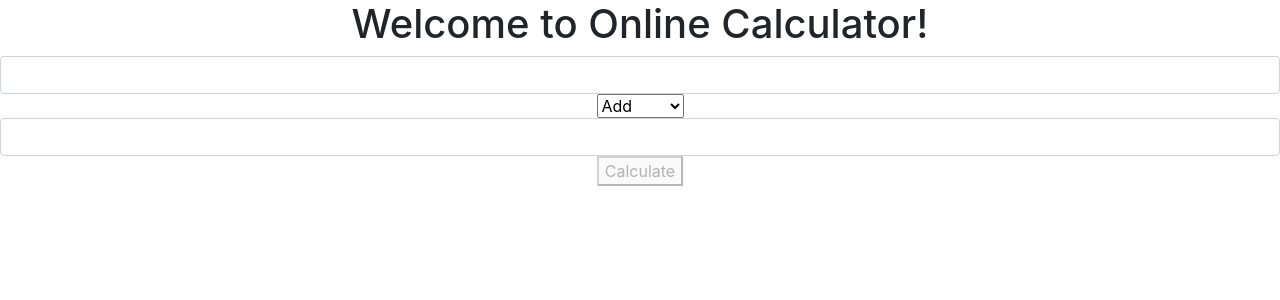
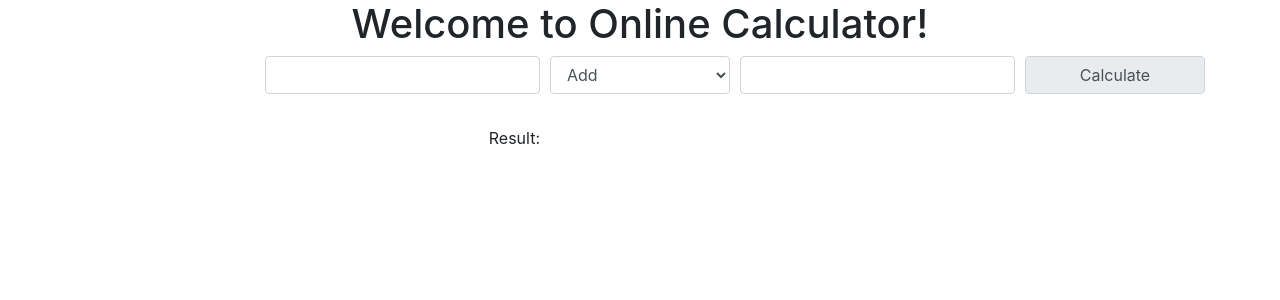
Before and after one commit to ofodjs/OnlineCalculator, an Angular app in the folder angular/: page /calculator in a window 1280 px wide. Shown: the top 300 px of the page. Built offline with nearby package versions, Linux system fonts and the light colour scheme.

Commit message:
Fixed markup to use bootstrap classes.

```diff
--- a/angular/src/app/calculator/calculator.component.css
+++ b/angular/src/app/calculator/calculator.component.css
@@ -0,0 +1,21 @@
+#calc-form .row div
+{
+	padding-left: 5px;
+	padding-right: 5px;
+}
+
+#calc-form .row
+{
+	min-height: 70px;
+}
+
+.error-message
+{
+	color: #ff0000;
+	font-size: 14px;
+}
+
+form.ng-valid button[type="submit"]
+{
+	cursor: pointer;
+}
--- a/angular/src/app/calculator/calculator.component.html
+++ b/angular/src/app/calculator/calculator.component.html
@@ -1,32 +1,57 @@
-<form (ngSubmit)="recalculate()" #calcForm="ngForm">
+<form (ngSubmit)="recalculate()" #calcForm="ngForm"
+	id="calc-form">
 
+<div align="center" class="container">
+
+<div class="row">
+<div class="col-md-3 offset-md-2">
 	<input [(ngModel)]="model.operand1" #operand1="ngModel"
 		id="operand1" name="operand1" autocomplete="off"
-		class="form-control" required>
+		class="form-control" required pattern="\d+(\.\d+)?">
 	<div [hidden]="operand1.valid || operand1.pristine"
-	     class="alert alert-danger">
+	     class="error-message">
 	  Field should have numeric format
 	</div>
+</div>
 
+<div class="col-md-2">
 	<select [(ngModel)]="model.mathOperation" #mathOperation="ngModel"
-		id="mathOperation" name="mathOperation">
+		id="mathOperation" name="mathOperation"
+		class="form-control">
 		<option *ngFor="let operation of mathOperations"
 		 	[value]="operation">{{operation}}</option>
 	</select>
+</div>
 
+<div class="col-md-3">
 	<input [(ngModel)]="model.operand2" #operand2="ngModel"
 		id="operand2" name="operand2" autocomplete="off"
-		class="form-control" required>
+		class="form-control" required pattern="\d+(\.\d+)?">
 	<div [hidden]="operand2.valid || operand2.pristine"
-	     class="alert alert-danger">
+	     class="error-message">
 	  Field should have numeric format
 	</div>
+</div>
 
-	<button type="submit" [disabled]="!calcForm.form.valid">Calculate</button>
+<div class="col-md-2">
+	<button type="submit" class="form-control btn-default"
+		[disabled]="!calcForm.form.valid">Calculate</button>
+</div>
+</div>
+
+<div class="row">
+
+<div class="col-md-5" align="right">
+Result:
+</div>
+
+<div class="col-md-7" align="left" *ngIf="operationResult">
+	<span *ngIf="operationResult.isOk">{{operationResult.value}}</span>
+	<span *ngIf="!operationResult.isOk">{{operationResult.errorMessage}}</span>
+</div>
+
+</div>
+
+</div>
 
 </form>
-
-<div *ngIf="operationResult">
-	<p *ngIf="operationResult.isOk">{{operationResult.value}}</p>
-	<p *ngIf="!operationResult.isOk">{{operationResult.errorMessage}}</p>
-</div>
```
